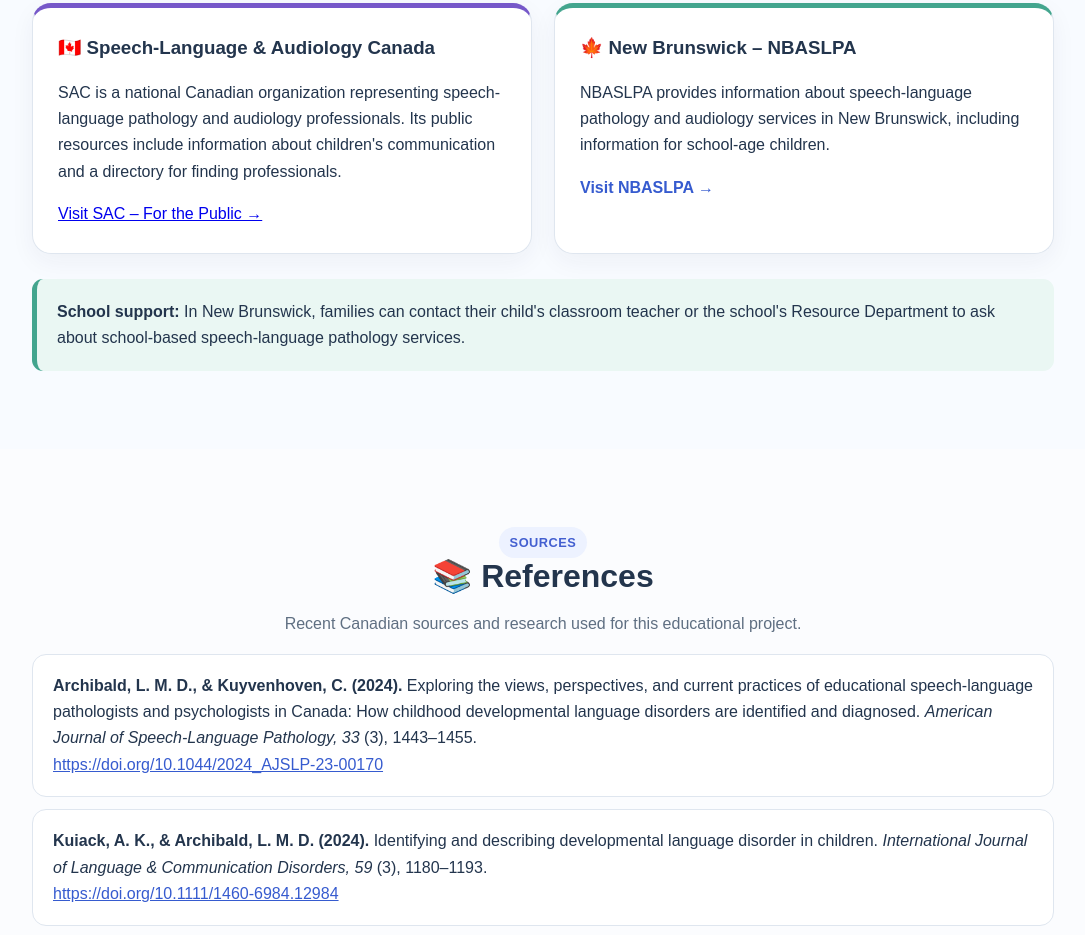
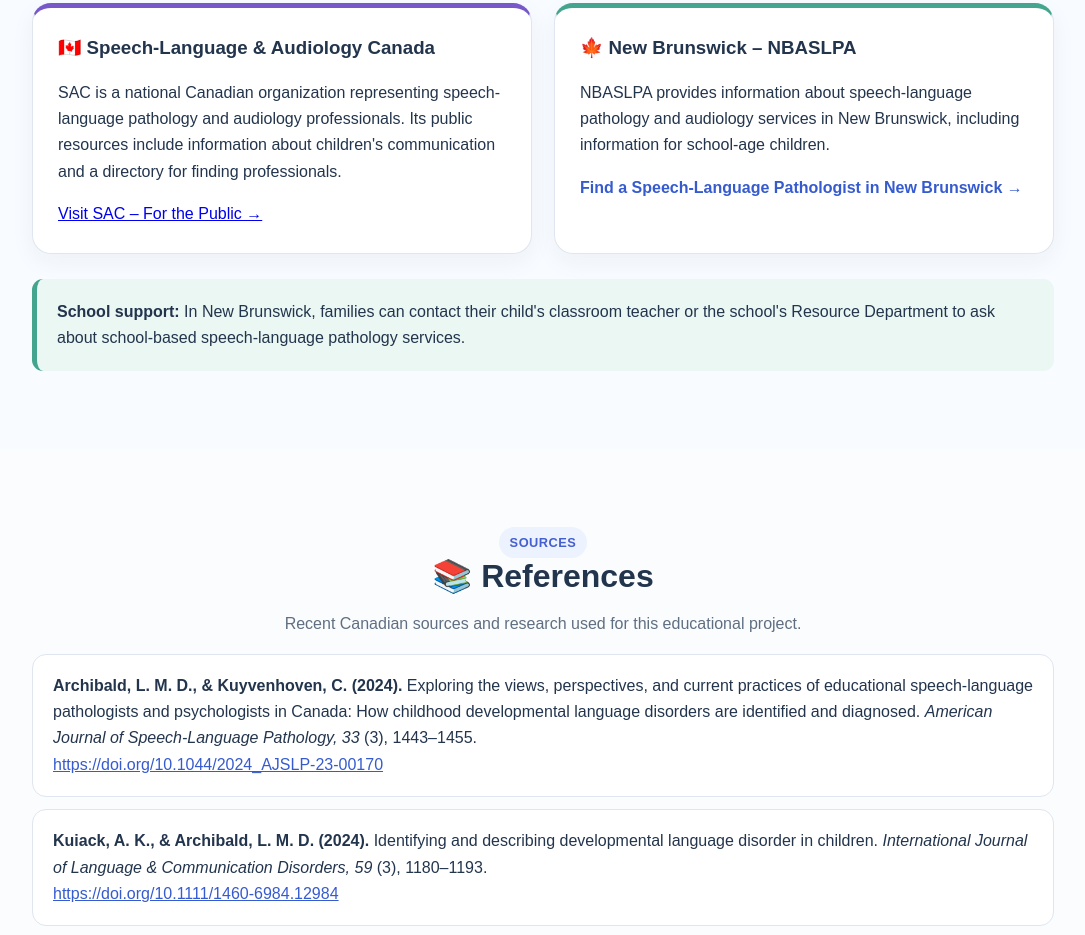
Before and after one commit to abassihouda4/houdaabassi4.github.io, a plain HTML site: page index.html in a window 1280 px wide. Shown: the part 7517-8452 px from the top of the page, without its empty margins (97-1182 px from the left). Drawn offline with Linux system fonts and the light colour scheme.

Commit message:
Update link to find a Speech-Language Pathologist

```diff
--- a/index.html
+++ b/index.html
@@ -1379,10 +1379,8 @@
 NBASLPA provides information about speech-language pathology and audiology services in New Brunswick, including information for school-age children.
 </p>
 
-<a href="https://nbaslpa.ca/"
-target="_blank"
-rel="noopener">
-Visit NBASLPA →
+<a href="https://rcaslpnb-oaonb.alinityapp.com/Client/PublicDirectory/Registrant/ed50db74-b40f-ef11-9930-6045bd5e1989" target="_blank" rel="noopener">
+  Find a Speech-Language Pathologist in New Brunswick →
 </a>
 
 </div>
```
